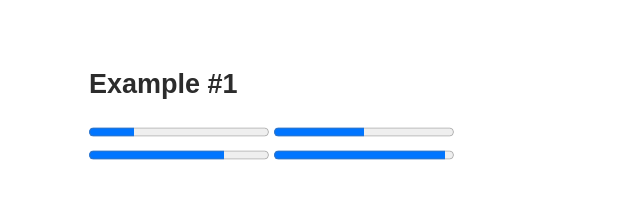
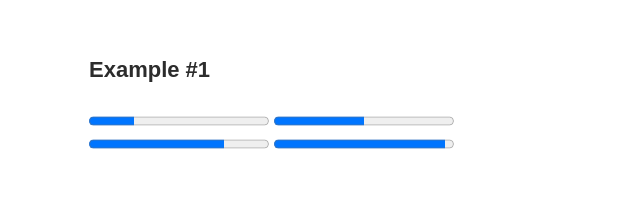
Before and after one commit to nat-davydova/progress-bars-collection, a website: page index.html in a window 1280 px wide. Shown: the part 167-366 px from the top of the page, without its empty margins (301-941 px from the left). Drawn offline with nearby package versions, Linux system fonts and the light colour scheme.

Commit message:
example 1: add example styles

```diff
--- a/src/style.css
+++ b/src/style.css
@@ -75,7 +75,7 @@ body a {
 }
 
 .content {
-    margin: 50px auto;
+    margin: 60px auto;
 }
 
 .container {
@@ -87,3 +87,9 @@ body a {
     margin: auto;
     justify-content: center;
 }
+
+.example__title {
+    margin-top: 0;
+    margin-bottom: 30px;
+    font-size: 22px;
+}
```
